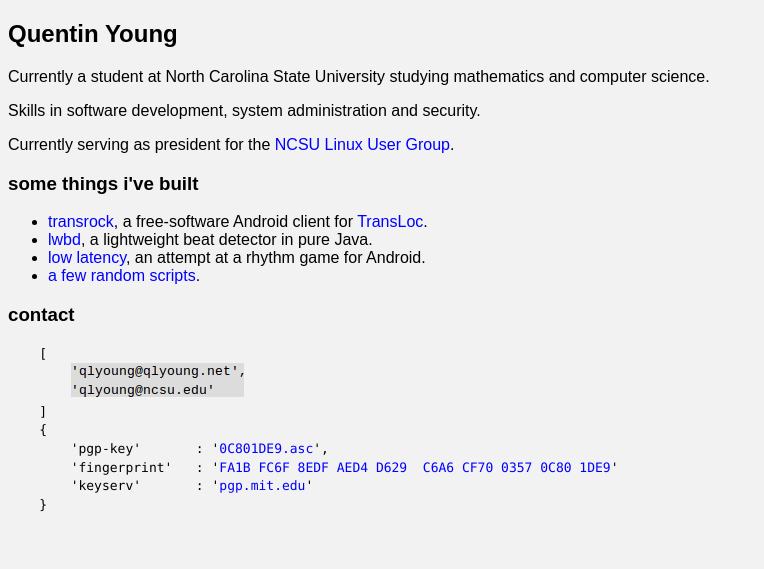
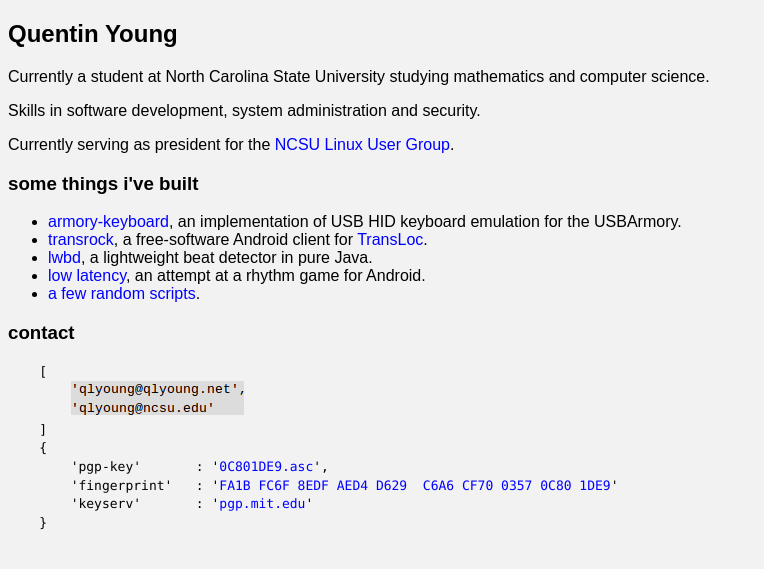
Before and after one commit to qlyoung/qlyoung.github.io, a Jekyll site: the page built from index.html, in a window 1280 px wide. Shown: the top 569 px of the page, without its empty margins (0-764 px from the left). Built offline with Jekyll 4.4.1, drawn with Linux system fonts in a browser that asks for light colours; Markdown is read by kramdown in place of the engine named in the settings.

Commit message:
add armory-keyboard

```diff
--- a/index.html
+++ b/index.html
@@ -9,6 +9,7 @@
 
 <h3>some things i've built</h3>
 <ul>
+<li><a href="https://github.com/qlyoung/armory-keyboard">armory-keyboard</a>, an implementation of USB HID keyboard emulation for the USBArmory.</li>
 <li><a href="https://github.com/qlyoung/transrock">transrock</a>, a free-software Android client for <a href="http://transloc.com/">TransLoc</a>.</li>
 <li><a href="https://github.com/qlyoung/lwbd">lwbd</a>, a lightweight beat detector in pure Java.</li>
 <li><a href="https://github.com/qlyoung/lowlatency">low latency</a>, an attempt at a rhythm game for Android.</li>
```
